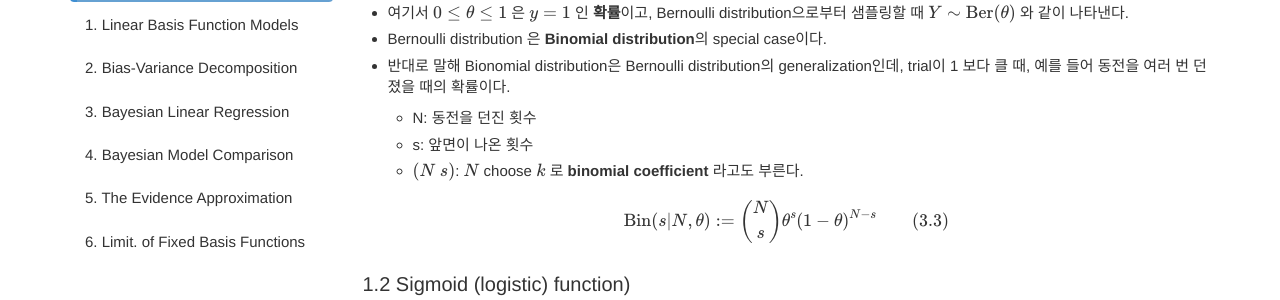
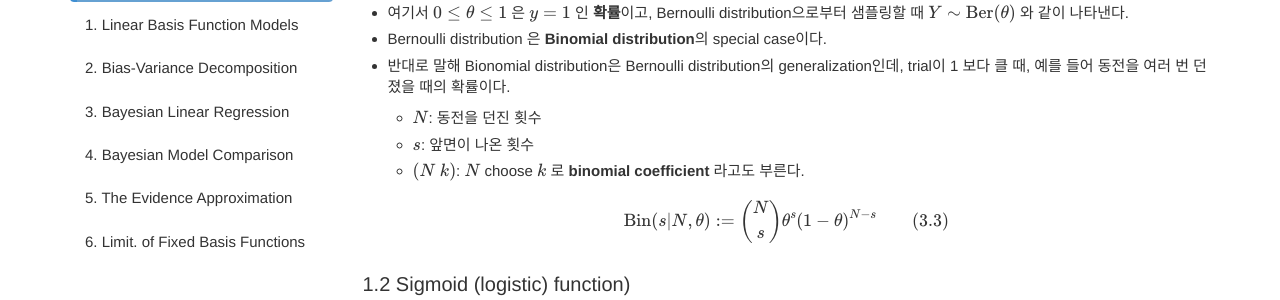
Before and after one commit to HJ-harry/Murphy_PML, a Jekyll site: the page built from docs/chapter03/0_tmp.md, in a window 1280 px wide. Shown: the part 254-554 px from the top of the page. Built offline with Jekyll 4.4.1, drawn with Linux system fonts in a browser that asks for light colours; nearby versions of some CDN libraries; library files that are not in the unit come from our copies; formulas are drawn with MathJax 3; comment, search, counter and statistics services are not loaded.

Commit message:
Update 0_tmp.md

```diff
--- a/docs/chapter03/0_tmp.md
+++ b/docs/chapter03/0_tmp.md
@@ -11,9 +11,9 @@ $$\textrm{Ber}(y|\theta) := \theta^{y} (1 - \theta)^{1-y}  \qquad{(3.1)}$$
 - 여기서 \\( 0 \leq \theta \leq 1 \\) 은 \\( y = 1 \\) 인 **확률**이고, Bernoulli distribution으로부터 샘플링할 때 \\( Y \sim \textrm{Ber}(\theta) \\) 와 같이 나타낸다.
 - Bernoulli distribution 은 **Binomial distribution**의 special case이다.
 - 반대로 말해 Bionomial distribution은 Bernoulli distribution의 generalization인데, trial이 1 보다 클 때, 예를 들어 동전을 여러 번 던졌을 때의 확률이다.
-  - N: 동전을 던진 횟수
-  - s: 앞면이 나온 횟수
-  - \\( \begin{pmatrix} N \\ s \end{pmatrix} \\): \\( N \\) choose \\( k \\) 로 **binomial coefficient** 라고도 부른다.
+  - \\( N \\): 동전을 던진 횟수
+  - \\( s \\): 앞면이 나온 횟수
+  - \\( \begin{pmatrix} N \\ k \end{pmatrix} \\): \\( N \\) choose \\( k \\) 로 **binomial coefficient** 라고도 부른다.
 
 $$\textrm{Bin}(s|N,\theta) := \begin{pmatrix} N \\ s \end{pmatrix} \theta^s (1 - \theta)^{N-s} \qquad{(3.3)}$$
 
```
